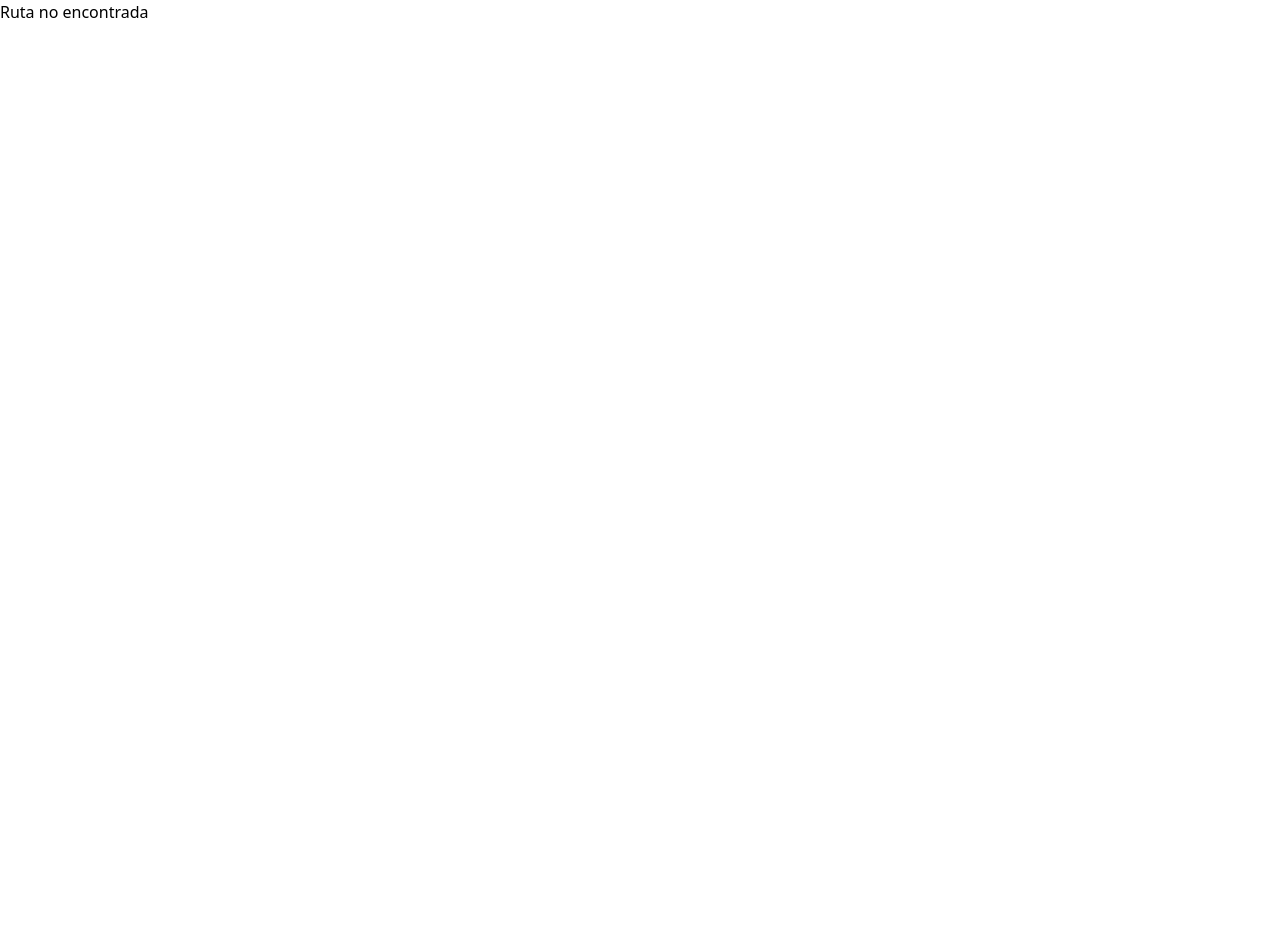
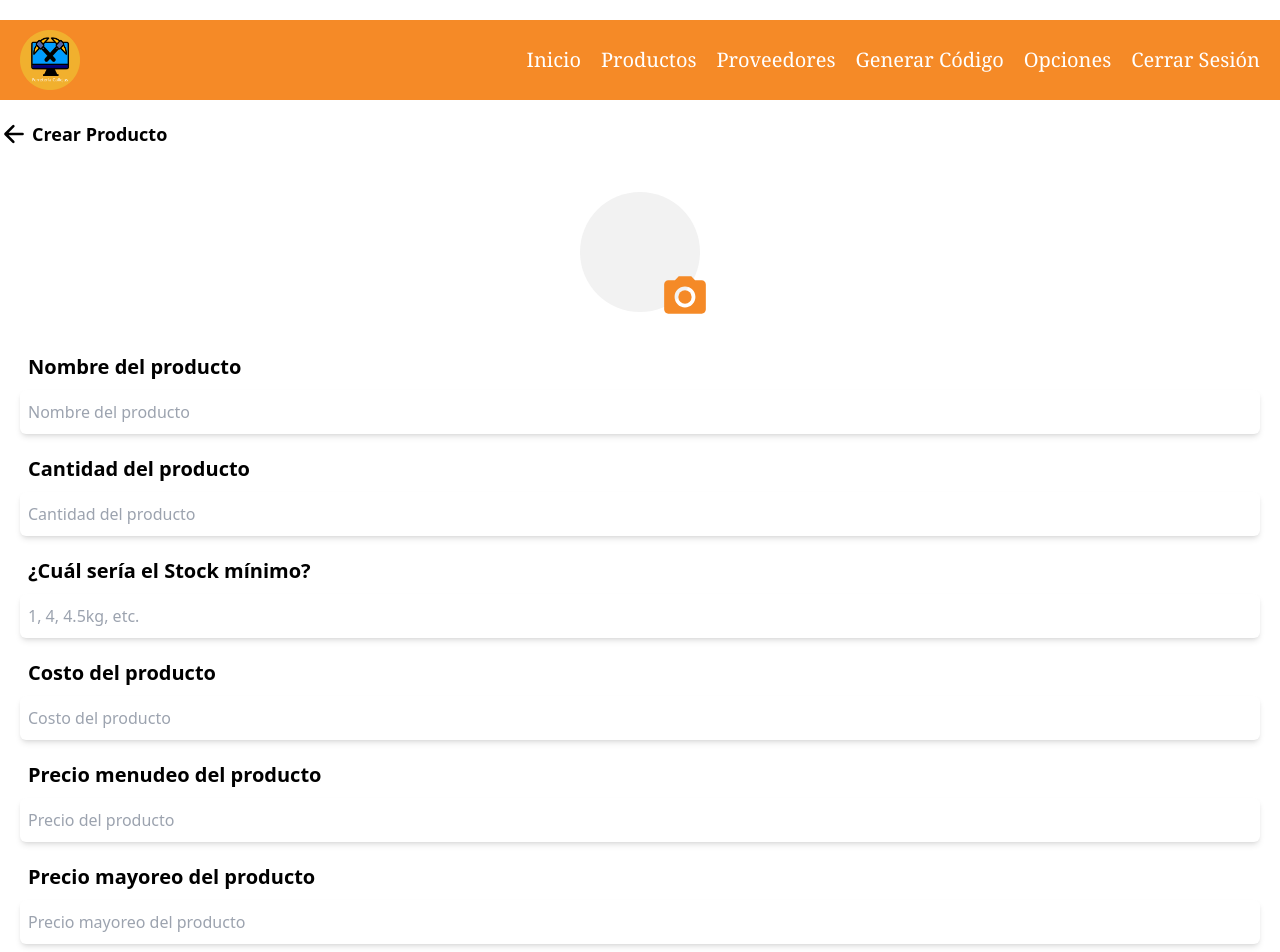
Before and after one commit to MiguelVasquezR/ferreteria-front, a React (Vite) app: page /create-product in a window 1280 px wide. Shown: the top 952 px of the page. Before the commit the page ends 800 px from the top, so only its background shows below. Built offline with nearby package versions, Linux system fonts and the light colour scheme.

Commit message:
create product view

```diff
--- a/src/components/Buttons/Button.jsx
+++ b/src/components/Buttons/Button.jsx
@@ -2,14 +2,14 @@ import PropTypes from "prop-types";
 
 const Button = ({ texto, isIcon, Icon, onClick, type, background }) => {
   return (
-    <div
-      className={`flex flex-row justify-center items-center gap-2 w-full h-[40px] rounded-md text-white p-1 font-georgia text-[18px] ${background}`}
+    <button
+      onClick={onClick}
+      type={type}
+      className={`flex flex-row justify-center items-center w-full h-[40px] gap-2 rounded-md text-white p-1 font-georgia text-[18px] ${background}`}
     >
-      {isIcon && { Icon }}
-      <button onClick={onClick} type={type} className="h-full w-full">
-        {texto}
-      </button>
-    </div>
+      {isIcon && <span>{Icon}</span>}
+      {texto}
+    </button>
   );
 };
 
--- a/src/components/Form/TextField/TextField.jsx
+++ b/src/components/Form/TextField/TextField.jsx
@@ -1,5 +1,5 @@
 import PropTypes from "prop-types";
-import { useFormContext } from "react-hook-form";
+
 import clsx from "clsx";
 
 const TextField = ({
@@ -11,13 +11,15 @@ const TextField = ({
   Icon,
   Error,
   isError,
+  register,
 }) => {
-  const { register } = useFormContext();
-
   return (
     <div className="flex flex-col justify-center items-start gap-2 w-full">
       <label
-        className={clsx("pl-2 w-full font-bold lg:text-[20px]", isError ? "text-red-500" : "text-black")}
+        className={clsx(
+          "pl-2 w-full font-bold lg:text-[20px]",
+          isError ? "text-red-500" : "text-black"
+        )}
       >
         {label}
       </label>
@@ -26,9 +28,10 @@ const TextField = ({
           placeholder={placeholder}
           type={type}
           {...register(name)}
-          className={`shadow-md rounded-md p-2 w-full outline-none pr-8 lg:h-[44px] ${
-            isError ? "border-red-500" : "border-gray-300"
-          }`}
+          className={clsx(
+            "shadow-md rounded-md p-2 w-full outline-none pr-8 lg:h-[44px]",
+            isError ? "border-error border-[1px] border-solid" : ""
+          )}
         />
         {isIcon && (
           <span className="absolute right-2 top-1/2 transform -translate-y-1/2 cursor-pointer">
@@ -42,14 +45,15 @@ const TextField = ({
 };
 
 TextField.propTypes = {
-  label: PropTypes.string.isRequired,
   name: PropTypes.string.isRequired,
   type: PropTypes.string.isRequired,
-  placeholder: PropTypes.string,
+  isError: PropTypes.bool.isRequired,
+  placeholder: PropTypes.string.isRequired,
+  Error: PropTypes.string,
+  label: PropTypes.string,
   isIcon: PropTypes.bool,
   Icon: PropTypes.node,
-  isError: PropTypes.bool,
-  Error: PropTypes.string,
+  register: PropTypes.any,
 };
 
 export default TextField;
--- a/src/components/Photo/Photo.jsx
+++ b/src/components/Photo/Photo.jsx
@@ -3,19 +3,22 @@ import { MdPhotoCamera } from "react-icons/md";
 import { getStorage, ref, uploadBytes, getDownloadURL } from "firebase/storage";
 import app from "../../utils/FirebaseService";
 import { useFormContext } from "react-hook-form";
+import PropTypes from "prop-types";
+import clsx from "clsx";
 
 const storage = getStorage(app);
 
-const Photo = () => {
+const Photo = ({ isError, Error }) => {
   const refImage = useRef(null);
-  const [image, setImage] = useState(
-    "https://firebasestorage.googleapis.com/v0/b/metodologias-a506d.appspot.com/o/inventario%2Fbitmap.png?alt=media&token=b6700b36-3e1b-485f-a4ab-9961e33ee105"
-  );
+  const [image, setImage] = useState("");
   const { setValue } = useFormContext();
+
+  const [isLoading, setIsLoading] = useState(false);
 
   const handleChange = async (e) => {
     e.stopPropagation();
     e.preventDefault();
+    setIsLoading(true);
     const file = e.target.files[0];
     if (file) {
       const refArchivo = ref(storage, `inventario/${file.name}`);
@@ -24,6 +27,7 @@ const Photo = () => {
       if (ulrImDesc !== null) {
         setImage(ulrImDesc);
         setValue("urlImage", ulrImDesc);
+        setIsLoading(false);
       }
     }
   };
@@ -33,19 +37,19 @@ const Photo = () => {
       <div>
         <img
           src={image}
-          className="bg-[#f2f2f2] w-[120px] h-[120px] rounded-full flex justify-center items-center"
-        />
-        <MdPhotoCamera
-          color="#F58A27"
-          size={50}
-          className="absolute  right-[-10px] bottom-[-10px]"
+          className="bg-[#f2f2f2] w-[120px] h-[120px] rounded-full flex justify-center items-center animate-pulse"
         />
       </div>
     );
   };
 
   return (
+    <div className="flex justify-center items-center flex-col">
+      {isLoading ? (
+        <ImagenEsqueleto />
+      ) : (
         <div
+          className="w-[120px] h-[120px]"
           onClick={() => {
             if (refImage.current) {
               refImage.current.click();
@@ -54,12 +58,12 @@ const Photo = () => {
             }
           }}
         >
-      <picture className="relative">
+          <picture className="relative w-[120px] h-[120px]">
             {image ? (
-          <div>
+              <div className="w-[120px] h-[120px]">
                 <img
                   src={image}
-              className="bg-[#f2f2f2] w-[120px] h-[120px] rounded-full flex justify-center items-center"
+                  className="w-[120px] h-[120px] rounded-full flex justify-center items-center object-cover"
                 />
                 <MdPhotoCamera
                   color="#F58A27"
@@ -68,7 +72,19 @@ const Photo = () => {
                 />
               </div>
             ) : (
-          <div className="bg-[#f2f2f2] w-[120px] h-[120px] rounded-full flex justify-center items-center"></div>
+              <div className="w-[120px] h-[120px]">
+                <div
+                  className={clsx(
+                    "bg-[#f2f2f2] w-[120px] h-[120px] rounded-full flex justify-center items-center",
+                    isError ? "border-error border-solid border-[1px]" : ""
+                  )}
+                ></div>
+                <MdPhotoCamera
+                  color="#F58A27"
+                  size={50}
+                  className="absolute  right-[-10px] bottom-[-10px]"
+                />
+              </div>
             )}
           </picture>
           <input
@@ -78,7 +94,15 @@ const Photo = () => {
             onChange={handleChange}
           />
         </div>
+      )}
+      {isError && <p className="text-error text-sm p-2">{Error}</p>}
+    </div>
   );
 };
 
+Photo.propTypes = {
+  isError: PropTypes.bool.isRequired,
+  Error: PropTypes.string,
+};
+
 export default Photo;
--- a/src/router/router.jsx
+++ b/src/router/router.jsx
@@ -4,6 +4,7 @@ import ViewLogin from "../view/viewLogin/ViewLogin.jsx";
 import ViewForgetPassword from "../view/viewForgetPassword/ViewForgetPassword.jsx";
 import ViewForgetPasswordAction from "../view/viewForgetPassword/viewForgetPasswordAction/ViewForgetPasswordAction.jsx";
 import ProtectedRoute from "./ProtecterRoute.jsx";
+import ViewCreateProduct from "../view/viewProduct/viewCreateProduct/ViewCreateProduct.jsx";
 
 /*
   Según la lógica de negocio, tendremos 3 interfaces diferentes segun los roles, entonces debemos de validar
@@ -40,6 +41,10 @@ const router = createBrowserRouter([
     path: "/home",
     element: <ProtectedRoute element={<ViewMain />} requiredRole="admin" />,
   },
+  {
+    path: "/create-product",
+    element: <ViewCreateProduct />
+  }
 ]);
 
 const AppRouter = () => {
--- /dev/null
+++ b/src/schema/SchemaProduct.js
@@ -0,0 +1,33 @@
+import { z } from "zod";
+
+export const SchemaProduct = z.object({
+  urlImage: z.string({ message: "La imagen del producto es requerida" }),
+  nombre: z.string().min(1, "El nombres es requrido"),
+  cantidad: z.string().min(1, "La cantidad del producto es requerida"),
+  stock_minimo: z.string().min(1, "El stock minimo del producto es requerido"),
+
+  costo: z
+    .string()
+    .refine((value) => !isNaN(parseFloat(value)), {
+      message: "El costo debe ser un número válido",
+    })
+    .refine((value) => parseFloat(value) >= 1, {
+      message: "El cost debe ser mayor o igual a 1",
+    }),
+  precio_menudeo: z
+    .string()
+    .refine((value) => !isNaN(parseFloat(value)), {
+      message: "El precio menudeo debe ser un número válido",
+    })
+    .refine((value) => parseFloat(value) >= 1, {
+      message: "El precio menudeo debe ser mayor o igual a 1",
+    }),
+  precio_mayoreo: z
+    .string()
+    .refine((value) => !isNaN(parseFloat(value)), {
+      message: "El precio menudeo debe ser un número válido",
+    })
+    .refine((value) => parseFloat(value) >= 1, {
+      message: "El precio menudeo debe ser mayor o igual a 1",
+    }),
+});
--- a/src/styles/output.css
+++ b/src/styles/output.css
@@ -586,9 +586,34 @@ video {
   top: 1.25rem;
 }
 
+.right-0 {
+  right: 0px;
+}
+
+.bottom-0 {
+  bottom: 0px;
+}
+
+.right-\[\] {
+  right: ;
+}
+
+.bottom-\[\] {
+  bottom: ;
+}
+
+.right-\[-\] {
+  right: -;
+}
+
 .my-2 {
   margin-top: 0.5rem;
   margin-bottom: 0.5rem;
+}
+
+.my-5 {
+  margin-top: 1.25rem;
+  margin-bottom: 1.25rem;
 }
 
 .flex {
@@ -659,6 +684,14 @@ video {
   width: 100vw;
 }
 
+.w-\[200px\] {
+  width: 200px;
+}
+
+.w-\[\] {
+  width: ;
+}
+
 .-translate-y-1\/2 {
   --tw-translate-y: -50%;
   transform: translate(var(--tw-translate-x), var(--tw-translate-y)) rotate(var(--tw-rotate)) skewX(var(--tw-skew-x)) skewY(var(--tw-skew-y)) scaleX(var(--tw-scale-x)) scaleY(var(--tw-scale-y));
@@ -666,6 +699,16 @@ video {
 
 .transform {
   transform: translate(var(--tw-translate-x), var(--tw-translate-y)) rotate(var(--tw-rotate)) skewX(var(--tw-skew-x)) skewY(var(--tw-skew-y)) scaleX(var(--tw-scale-x)) scaleY(var(--tw-scale-y));
+}
+
+@keyframes pulse {
+  50% {
+    opacity: .5;
+  }
+}
+
+.animate-pulse {
+  animation: pulse 2s cubic-bezier(0.4, 0, 0.6, 1) infinite;
 }
 
 .cursor-pointer {
@@ -688,6 +731,10 @@ video {
   align-items: center;
 }
 
+.justify-start {
+  justify-content: flex-start;
+}
+
 .justify-center {
   justify-content: center;
 }
@@ -704,12 +751,37 @@ video {
   gap: 1.25rem;
 }
 
+.gap-3 {
+  gap: 0.75rem;
+}
+
+.gap-1 {
+  gap: 0.25rem;
+}
+
 .rounded-full {
   border-radius: 9999px;
 }
 
 .rounded-md {
   border-radius: 0.375rem;
+}
+
+.border-\[1px\] {
+  border-width: 1px;
+}
+
+.border {
+  border-width: 1px;
+}
+
+.border-solid {
+  border-style: solid;
+}
+
+.border-error {
+  --tw-border-opacity: 1;
+  border-color: rgb(238 60 60 / var(--tw-border-opacity));
 }
 
 .bg-F58A27 {
@@ -732,6 +804,30 @@ video {
   background-color: rgb(255 255 255 / var(--tw-bg-opacity));
 }
 
+.bg-error {
+  --tw-bg-opacity: 1;
+  background-color: rgb(238 60 60 / var(--tw-bg-opacity));
+}
+
+.bg-succes {
+  --tw-bg-opacity: 1;
+  background-color: rgb(54 214 128 / var(--tw-bg-opacity));
+}
+
+.bg-\[\] {
+  background-color: ;
+}
+
+.object-cover {
+  -o-object-fit: cover;
+     object-fit: cover;
+}
+
+.object-fill {
+  -o-object-fit: fill;
+     object-fit: fill;
+}
+
 .p-1 {
   padding: 0.25rem;
 }
@@ -747,6 +843,11 @@ video {
 .px-5 {
   padding-left: 1.25rem;
   padding-right: 1.25rem;
+}
+
+.px-2 {
+  padding-left: 0.5rem;
+  padding-right: 0.5rem;
 }
 
 .pl-2 {
--- /dev/null
+++ b/src/view/viewProduct/viewCreateProduct/ViewCreateProduct.jsx
@@ -0,0 +1,119 @@
+import { zodResolver } from "@hookform/resolvers/zod";
+import { useForm, FormProvider } from "react-hook-form";
+import { SchemaProduct } from "../../../schema/SchemaProduct";
+import Header from "../../../components/Header/Header";
+import TextField from "../../../components/Form/TextField/TextField";
+import PhotoComponent from "../../../components/Photo/Photo";
+import { IoArrowBackOutline } from "react-icons/io5";
+import Button from "../../../components/Buttons/Button";
+import { IoIosSave } from "react-icons/io";
+
+const ViewCreateProduct = () => {
+  const methods = useForm({
+    resolver: zodResolver(SchemaProduct),
+    mode: "onChange",
+  });
+
+  const onSubmit = (data) => {
+    console.log(data);
+  };
+
+  return (
+    <div className="my-5">
+      <Header />
+
+      <div className="flex flex-col gap-1">
+        <div className="flex flex-row justify-start items-center gap-1 my-5">
+          <IoArrowBackOutline className="font-bold" size={28} color={"black"} />
+          <h2 className="font-bold text-[18px]">Crear Producto</h2>
+        </div>
+        <form
+          onSubmit={methods.handleSubmit(onSubmit)}
+          className="flex flex-col justify-center items-center gap-5 px-5"
+        >
+          <FormProvider {...methods}>
+            <div className="my-5">
+              <PhotoComponent
+                Error={methods?.formState.errors?.urlImage?.message}
+                isError={!!methods?.formState.errors?.urlImage?.message}
+              />
+            </div>
+
+            <TextField
+              label="Nombre del producto"
+              name="nombre"
+              type="text"
+              placeholder="Nombre del producto"
+              register={methods.register}
+              Error={methods?.formState.errors?.nombre?.message}
+              isError={!!methods?.formState.errors?.nombre?.message}
+            />
+
+            <TextField
+              label="Cantidad del producto"
+              name="cantidad"
+              type="text"
+              placeholder="Cantidad del producto"
+              register={methods.register}
+              Error={methods?.formState.errors?.cantidad?.message}
+              isError={!!methods?.formState.errors?.cantidad?.message}
+            />
+
+            <TextField
+              label="¿Cuál sería el Stock mínimo?"
+              name="stock_minimo"
+              type="text"
+              placeholder="1, 4, 4.5kg, etc."
+              register={methods.register}
+              Error={methods?.formState.errors?.stock_minimo?.message}
+              isError={!!methods?.formState.errors?.stock_minimo?.message}
+            />
+
+            <TextField
+              label="Costo del producto"
+              name="costo"
+              type="text"
+              placeholder="Costo del producto"
+              register={methods.register}
+              Error={methods?.formState.errors?.costo?.message}
+              isError={!!methods?.formState.errors?.costo?.message}
+            />
+
+            <TextField
+              label="Precio menudeo del producto"
+              name="precio_menudeo"
+              type="text"
+              placeholder="Precio del producto"
+              register={methods.register}
+              Error={methods?.formState.errors?.precio_menudeo?.message}
+              isError={!!methods?.formState.errors?.precio_menudeo?.message}
+            />
+
+            <TextField
+              label="Precio mayoreo del producto"
+              name="precio_mayoreo"
+              type="text"
+              placeholder="Precio mayoreo del producto"
+              register={methods.register}
+              Error={methods?.formState.errors?.precio_mayoreo?.message}
+              isError={!!methods?.formState.errors?.precio_mayoreo?.message}
+            />
+
+            <div className="w-[200px]">
+              <Button
+                texto="Guardar"
+                background="bg-blue"
+                onClick={() => {}}
+                type="submit"
+                isIcon={true}
+                Icon={<IoIosSave size={32} color="white" />}
+              />
+            </div>
+          </FormProvider>
+        </form>
+      </div>
+    </div>
+  );
+};
+
+export default ViewCreateProduct;
```
Lines whose indentation alone changed are shown as unchanged.
